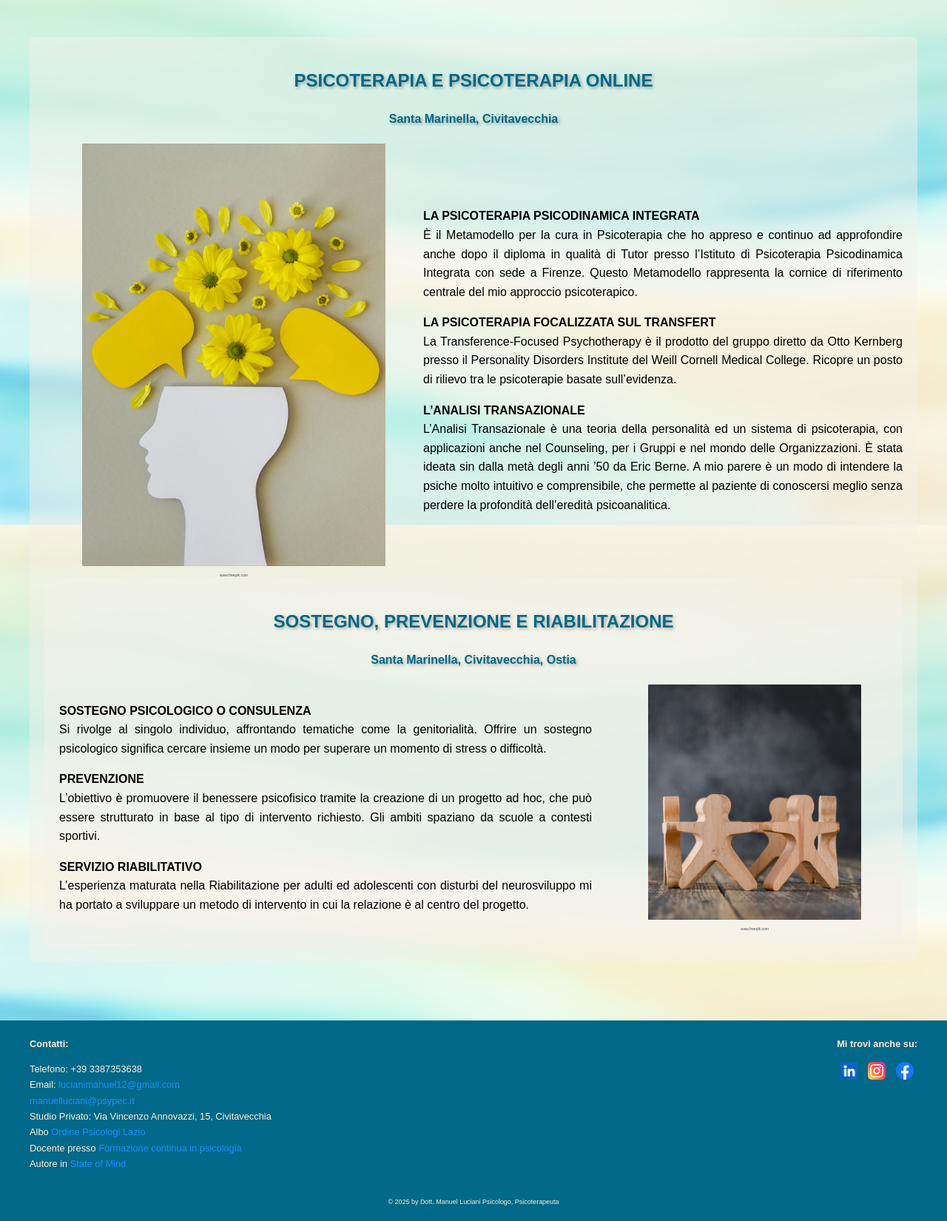
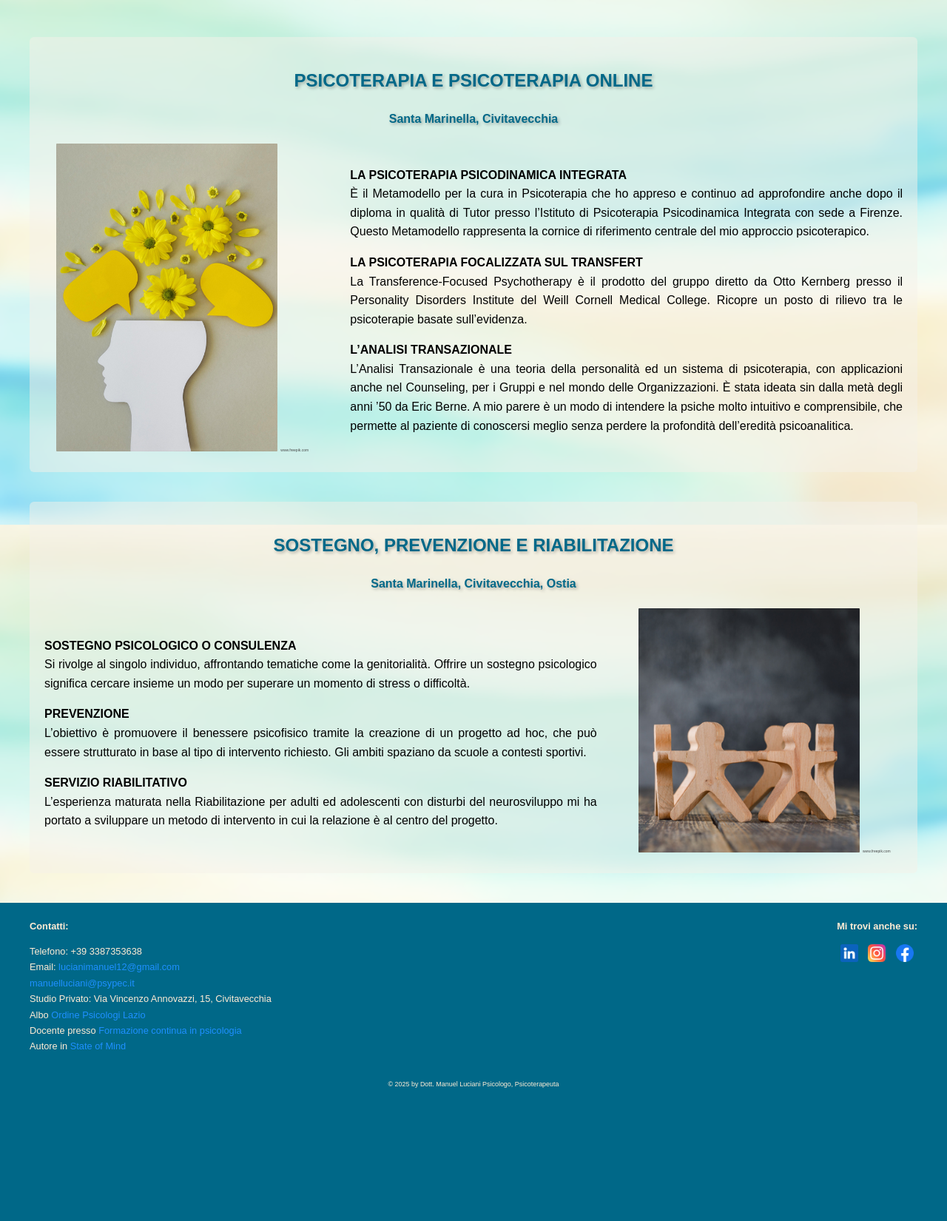
Before and after one commit to GI3793/SitoManuel, a Flask app: page /myjob in a window 1280 px wide. Shown: the part 144-1794 px from the top of the page at 74% size. After the commit the page ends 1614 px from the top, so only its background shows below. Run offline with Flask 3, Linux system fonts and the light colour scheme; some web fonts are replaced.

Commit message:
Add files via upload

```diff
--- a/templates/index.html
+++ b/templates/index.html
@@ -41,8 +41,7 @@
                 <div style="width: 30%; margin-right: 10px;">
                     <img src="{{ url_for('static', filename='images/2.jpg') }}" alt="Psicoterapia"
                          style="width: 100%; height: 200px; object-fit: contain; border-radius: 6px;">
-                <div>
-                    <span style="font-size: 5px; color: rgb(75, 75, 75); display: block; text-align: center;">
+                         <span style="font-size: 5px; color: rgb(75, 75, 75); text-align: center;">
                             www.freepik.com
                         </span>
                 </div>
@@ -66,7 +65,6 @@
                 <div style="width: 30%; margin-right: 10px;">
                     <img src="{{ url_for('static', filename='images/1a.jpg') }}" alt="Riabilitazione"
                          style="width: 100%; height: 200px; object-fit: contain; border-radius: 6px;">
-                <div>
                          <span style="font-size: 5px; color: rgb(75, 75, 75); display: block; text-align: center;">
                             www.freepik.com
                         </span>
@@ -87,7 +85,6 @@
                 <div style="width: 30%; margin-right: 10px;">
                     <img src="{{ url_for('static', filename='images/4.jpg') }}" alt="Contatti"
                          style="width: 100%; height: 200px; object-fit: contain; border-radius: 6px;">
-                <div>
                          <span style="font-size: 5px; color: rgb(75, 75, 75); display: block; text-align: center;">
                             www.freepik.com
                         </span>
--- a/templates/myjob.html
+++ b/templates/myjob.html
@@ -31,8 +31,7 @@
                 <div class="caption">
                     <img src="{{ url_for('static', filename='images/note1.jpg') }}" alt="Psicoterapia"
                      style="width: 80%; height: auto; border-radius: 1px;">
-                <div>
-                    <span style="font-size: 5px; color: rgb(75, 75, 75); display: block; text-align: center;">
+                     <span style="font-size: 5px; color: rgb(75, 75, 75); text-align: center;">
                         www.freepik.com
                     </span>
                 </div>
@@ -81,10 +80,9 @@
                 <div class="caption">
                     <img src="{{ url_for('static', filename='images/hand.jpg') }}" alt="Riabilitazione"
                      style="width: 80%; height: auto; border-radius: 1px;">
-            <div>
-                <span style="font-size: 5px; color: rgb(75, 75, 75); display: block; text-align: center;">
-                    www.freepik.com
-                </span>
+                     <span style="font-size: 5px; color: rgb(75, 75, 75); text-align: center;">
+                        www.freepik.com
+                    </span>
             </div>
         </div>
     </div>
```
Lines whose indentation alone changed are shown as unchanged.
